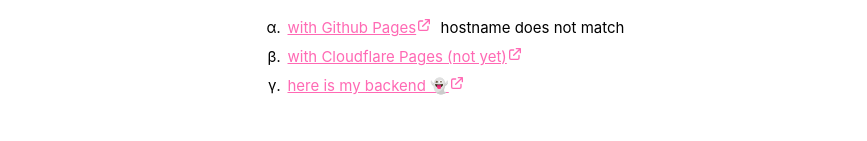
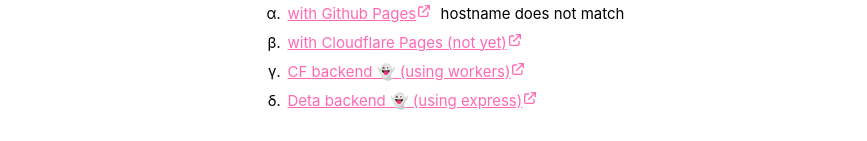
Before and after one commit to minlaxz/minlaxz.github.io, a React (Vite) app: page /#/ in a window 1280 px wide. Shown: the part 581-722 px from the top of the page, without its empty margins (204-1071 px from the left). Built offline with nearby package versions, Linux system fonts and the light colour scheme; no server answers.

Commit message:
Backend updated

```diff
--- a/src/Components/SVC/index.jsx
+++ b/src/Components/SVC/index.jsx
@@ -9,7 +9,7 @@
     const branch = 'main';
 
     React.useEffect(() => {
-        const endpoint = process.env.NODE_ENV === "development" ? "http://localhost:8787/api/github/lastcommit" : "https://lessapi.minlaxz.workers.dev/api/github/lastcommit"
+        const endpoint = process.env.NODE_ENV === "development" ? "http://localhost:3001/api/v1/github/lastcommit" : "https://microapi.octocat.tk/api/v1/github/lastcommit"
         const fetchSha = async () => {
             await axios.get(`${endpoint}`, {
                 headers: { 'Content-type': 'application/json' },
@@ -17,7 +17,7 @@
                     repo, user, branch
 
                 }
-            }).then(response => setChecksum(response.data.sha)).catch(err => console.log(err));
+            }).then(response => setChecksum(response.data.data)).catch(err => console.log(err));
         };
         fetchSha();
     }, []);
--- a/src/Pages/Home/index.jsx
+++ b/src/Pages/Home/index.jsx
@@ -68,7 +68,10 @@
                             <Alink to="https://gh-minlaxz.pages.dev" text="with Cloudflare Pages (not yet)" />
                         </LiView>
                         <LiView>
-                            <Alink to="https://lessapi.minlaxz.workers.dev" text="here is my backend 👻" />
+                            <Alink to="https://lessapi.minlaxz.workers.dev" text="CF backend 👻 (using workers)" />
+                        </LiView>
+                        <LiView>
+                            <Alink to="https://microapi.octocat.tk" text="Deta backend 👻 (using express)" />
                         </LiView>
                         {/* this is extensiable */}
                     </UlView>
```
